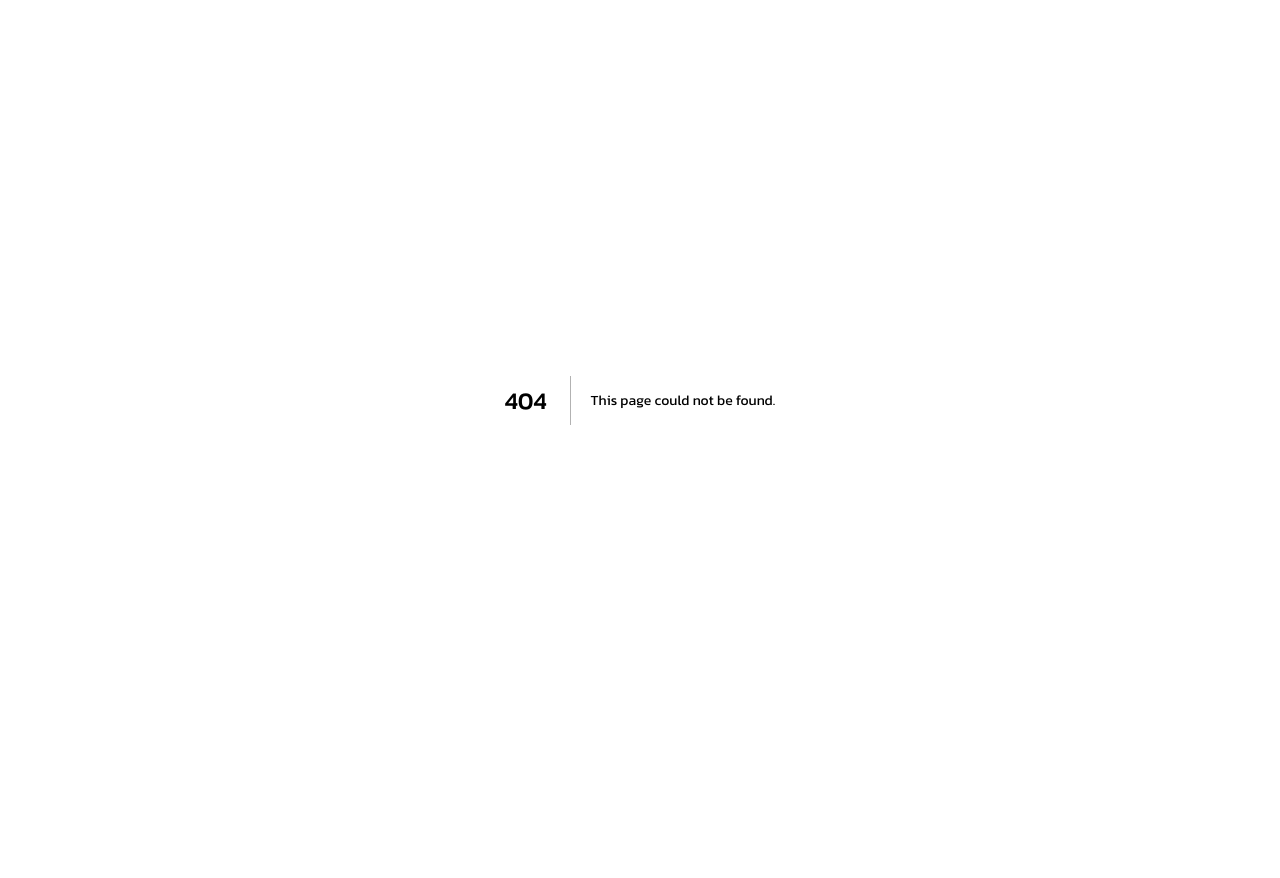
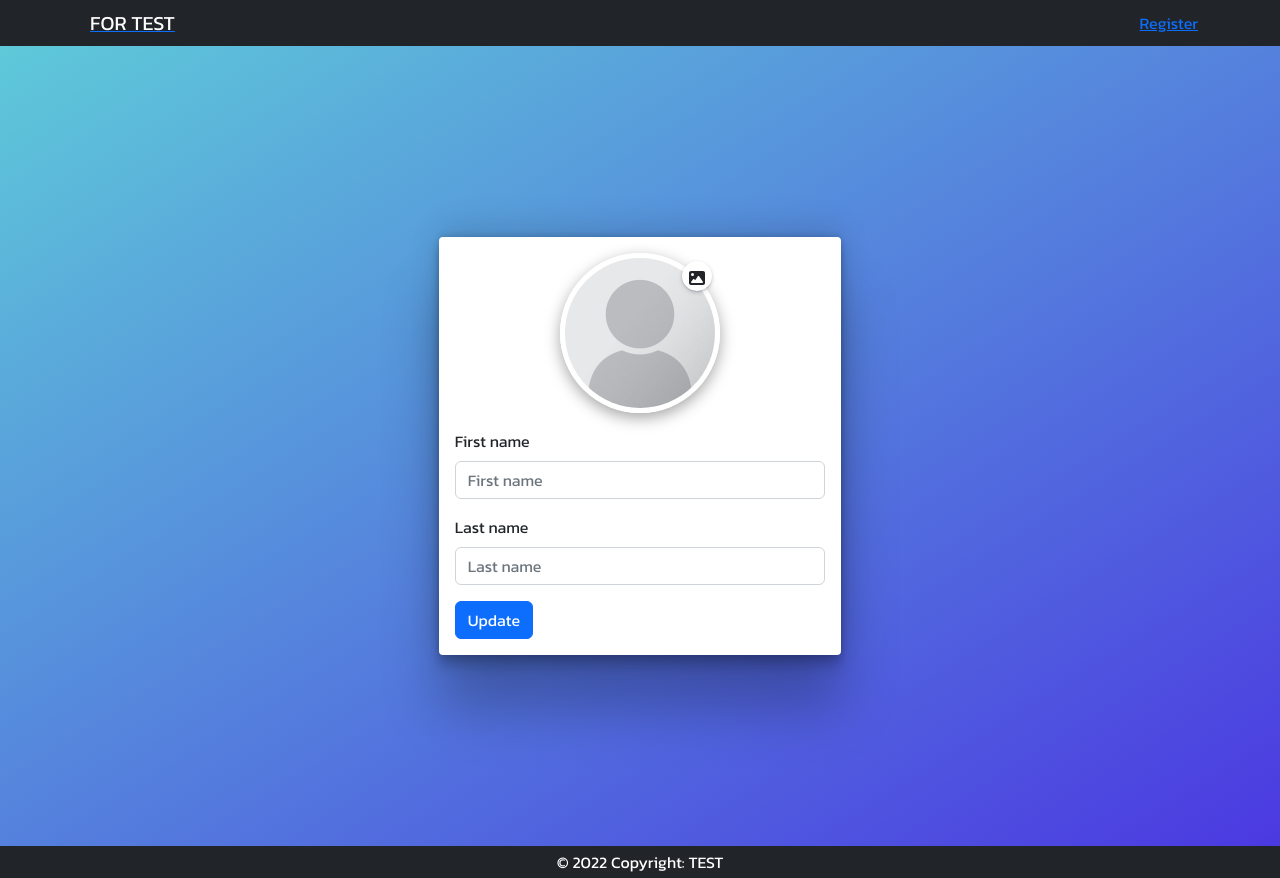
Before and after one commit to Commondev73/TypeScript-next-for-test, a Next.js app: page /user/profile in a window 1280 px wide. Before the commit this address had no page. Before the commit the page ends 800 px from the top, so only its background shows below. Built offline with nearby package versions, Linux system fonts and the light colour scheme; no server answers.

Commit message:
feat:profile

```diff
--- /dev/null
+++ b/pages/user/profile.tsx
@@ -0,0 +1,14 @@
+import React from 'react'
+import { NextPage } from 'next'
+import Profile from '../../src/modules/Profile'
+import Layout from '../../src/common/Layout'
+
+const ProfilePage: NextPage = () => {
+  return (
+    <Layout>
+      <Profile />
+    </Layout>
+  )
+}
+
+export default ProfilePage
--- /dev/null
+++ b/src/modules/Profile/Profile.module.scss
@@ -0,0 +1,78 @@
+@import '../../../styles/variables.scss';
+
+.profileContainer {
+  display: flex;
+  justify-content: center;
+  align-items: center;
+  width: 100%;
+  padding: 2rem 0;
+  min-height: 100vh;
+  background: #5ec9d9;
+  background: -webkit-linear-gradient(top left, #5ec9d9, #4b39e1);
+  background: -moz-linear-gradient(top left, #5ec9d9, #4b39e1);
+  background: linear-gradient(to bottom right, #5ec9d9, #4b39e1);
+
+  .profileWrapper {
+    width: 100%;
+  }
+
+  .profileForm {
+    padding: 1rem;
+    border-radius: 0.25rem;
+    background-color: $white;
+    box-shadow: rgba(0, 0, 0, 0.25) 0px 54px 55px, rgba(0, 0, 0, 0.12) 0px -12px 30px,
+      rgba(0, 0, 0, 0.12) 0px 4px 6px, rgba(0, 0, 0, 0.17) 0px 12px 13px,
+      rgba(0, 0, 0, 0.09) 0px -3px 5px;
+
+    .profileFormImage {
+      position: relative;
+      margin-bottom: 1rem;
+
+      .profileFormUpload {
+        position: absolute;
+        right: 0.5rem;
+        z-index: 1;
+        top: 0.5rem;
+        input {
+          display: none;
+        }
+        label {
+          width: 30px;
+          height: 30px;
+          border-radius: 50%;
+          cursor: pointer;
+          background-color: $white;
+          box-shadow: rgba(50, 50, 93, 0.25) 0px 2px 5px -1px, rgba(0, 0, 0, 0.3) 0px 1px 3px -1px;
+
+          svg {
+            width: 1rem;
+            height: 1rem;
+            position: absolute;
+            top: 9px;
+            left: 0;
+            right: 0;
+            text-align: center;
+            margin: auto;
+          }
+
+          &:hover {
+            background: #f1f1f1;
+            border-color: #d6d6d6;
+          }
+        }
+      }
+      .profileFormImagePreview {
+        border-radius: 50%;
+        border: 5px solid $white;
+        box-shadow: rgba(0, 0, 0, 0.35) 0px 5px 15px;
+        img {
+          width: 150px;
+          height: 150px;
+          position: relative;
+          border-radius: 50%;
+          object-fit: cover;
+        }
+      }
+    }
+  }
+}
--- /dev/null
+++ b/src/modules/Profile/index.tsx
@@ -0,0 +1,208 @@
+/* eslint-disable @next/next/no-img-element */
+import React, { useState, useEffect, FunctionComponent, ChangeEvent } from 'react'
+import Swal from 'sweetalert2'
+import personImage from '../../assets/images/person.png'
+import Loading from '../../common/Loading'
+import Auth from '../../auth'
+import * as Services from '../../services'
+import styles from './Profile.module.scss'
+import loadImage, { LoadImageResult } from 'blueimp-load-image'
+import * as yup from 'yup'
+import { useRouter } from 'next/router'
+import { isEmpty } from 'lodash'
+import { useFormik } from 'formik'
+import { Form, Button, Row, Col } from 'react-bootstrap'
+import { FontAwesomeIcon } from '@fortawesome/react-fontawesome'
+import { faImage } from '@fortawesome/free-solid-svg-icons'
+import { EndpointConst } from '../../constants'
+import { IUpdate } from '../../types/user'
+
+const Profile: FunctionComponent = () => {
+  const router = useRouter()
+  const [userProfile, setUserProfile] = useState<IUpdate>({
+    firstName: '',
+    lastName: '',
+  })
+  const [isLoading, setIsLoading] = useState(false)
+  const [photo, setPhoto] = useState('')
+  const FILE_SIZE = 1000 * 1000 * 2 // 2MB
+  const FILE_TYPE = ['image/png', 'image/jpg', 'image/jpeg']
+  const schema = yup.object().shape({
+    firstName: yup.string().required(),
+    lastName: yup.string().required(),
+    photo: yup
+      .mixed()
+      .test('fileSize', 'Max file size 2 MB', (file) => !file || file.size <= FILE_SIZE)
+      .test('fileType', 'Support .png, .jpg', (file) => !file || FILE_TYPE.includes(file.type))
+  })
+
+  const { handleSubmit, handleChange, setFieldValue, handleBlur, values, touched, errors } = useFormik<IUpdate>({
+    initialValues: {
+      firstName: userProfile.firstName || '',
+      lastName: userProfile.lastName || '',
+      photo: ''
+    },
+    validationSchema: schema,
+    enableReinitialize: true,
+    onSubmit: (values) => onSubmit(values)
+  })
+
+  useEffect(() => {
+    fetchData()
+  }, [])
+
+  const fetchData = async () => {
+    setIsLoading(true)
+    try {
+      const result = await Services.AuthService.getProfile()
+      if (!isEmpty(result.data)) {
+        const { data = {} } = result.data
+        setUserProfile(data)
+      }
+    } catch (error) {}
+
+    setIsLoading(false)
+  }
+
+  const handleUploadFile = async (e: ChangeEvent<HTMLInputElement>) => {
+    if (e.target.files) {
+      const file = e.target.files[0]
+      setFieldValue('photo', file)
+      if (FILE_TYPE.includes(file.type)) {
+        const imageData: LoadImageResult = await loadImage(file, {
+          maxWidth: 200,
+          maxHeight: 200,
+          canvas: true
+        })
+        const base64 = (imageData.image as HTMLCanvasElement).toDataURL('image/jpeg', '0.75')
+        setPhoto(base64)
+      }
+    }
+  }
+
+  const ImagePreview = () => {
+    let src = personImage.src
+    switch (true) {
+      case userProfile.photo && !photo:
+        src = `${EndpointConst.AUTH.GET_PHOTO}/${userProfile.photo}`
+        break
+      case !!photo:
+        src = photo
+        break
+      default:
+        src = personImage.src
+        break
+    }
+    return src
+  }
+
+  const onSubmit = async (values: IUpdate) => {
+    try {
+      setIsLoading(true)
+      const payload = { ...values }
+      payload.photo = photo ? photo : undefined
+      const result = await Services.AuthService.updateProfile(payload)
+      let isSuccess = false
+      if (!isEmpty(result.data)) {
+        const { data = {} } = result.data
+        console.log(data)
+        if (data.message === 'success') {
+          isSuccess = true
+          Auth.setToken(data.token, data.refreshToken)
+          Swal.fire({
+            icon: 'success',
+            title: 'Update profile',
+            text: `Successful profile`
+          }).then(() => {
+            return router.push('/')
+          })
+        }
+      }
+      if (!isSuccess) {
+        Swal.fire({
+          icon: 'error',
+          title: 'Update profile',
+          text: 'error'
+        })
+      }
+    } catch (error: any) {
+      console.log(error)
+      const { data = {} } = error.response
+      Swal.fire({
+        icon: 'error',
+        title: 'Register',
+        text: data.message || 'error'
+      })
+    } finally {
+      setIsLoading(false)
+    }
+  }
+
+  return (
+    <div className={styles.profileContainer}>
+      <Loading show={isLoading} />
+      <Row className={styles.profileWrapper}>
+        <Col md={{ span: 4, offset: 4 }}>
+          <Form className={styles.profileForm} noValidate onSubmit={handleSubmit}>
+            <Form.Group>
+              <div className="d-flex justify-content-center">
+                <div className={styles.profileFormImage}>
+                  <div className={styles.profileFormUpload}>
+                    <input
+                      id="photo"
+                      type="file"
+                      name="photo"
+                      accept={FILE_TYPE.toString()}
+                      onChange={handleUploadFile}
+                    />
+                    <label htmlFor="photo">
+                      <FontAwesomeIcon icon={faImage} size="2xs" />
+                    </label>
+                  </div>
+                  <div className={styles.profileFormImagePreview}>
+                    <img src={ImagePreview()} alt="avatar" />
+                  </div>
+                </div>
+              </div>
+              {errors.photo && <div className="text-center mb-3 invalid-feedback d-block">{errors.photo}</div>}
+            </Form.Group>
+
+            <Form.Group className="mb-3">
+              <Form.Label>First name</Form.Label>
+              <Form.Control
+                placeholder="First name"
+                type="text"
+                name="firstName"
+                onChange={handleChange}
+                onBlur={handleBlur}
+                value={values.firstName}
+                isValid={touched.firstName && !errors.firstName}
+                isInvalid={!!errors.firstName}
+              />
+              <Form.Control.Feedback type="invalid">{errors.firstName}</Form.Control.Feedback>
+            </Form.Group>
+
+            <Form.Group className="mb-3">
+              <Form.Label>Last name</Form.Label>
+              <Form.Control
+                placeholder="Last name"
+                type="text"
+                name="lastName"
+                onChange={handleChange}
+                onBlur={handleBlur}
+                value={values.lastName}
+                isValid={touched.lastName && !errors.lastName}
+                isInvalid={!!errors.lastName}
+              />
+              <Form.Control.Feedback type="invalid">{errors.lastName}</Form.Control.Feedback>
+            </Form.Group>
+
+            <Button type="submit">Update</Button>
+          </Form>
+        </Col>
+      </Row>
+    </div>
+  )
+}
+
+export default Profile
```
